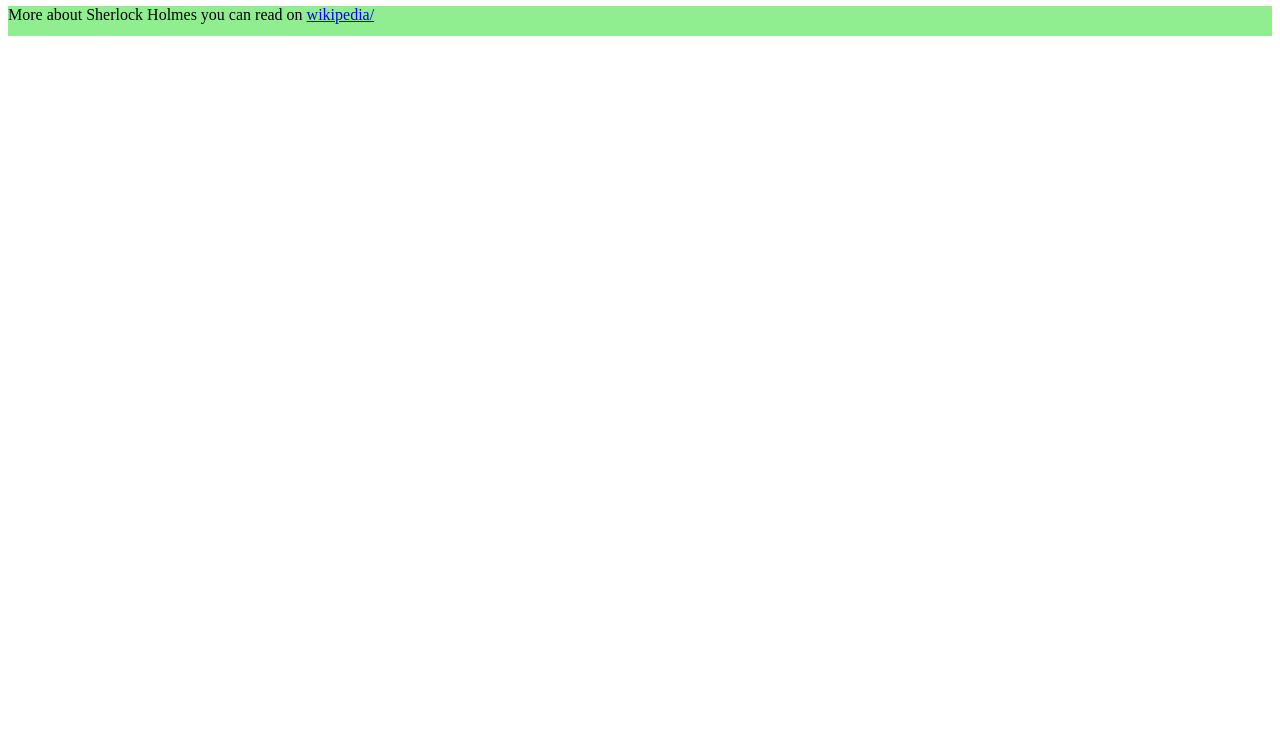
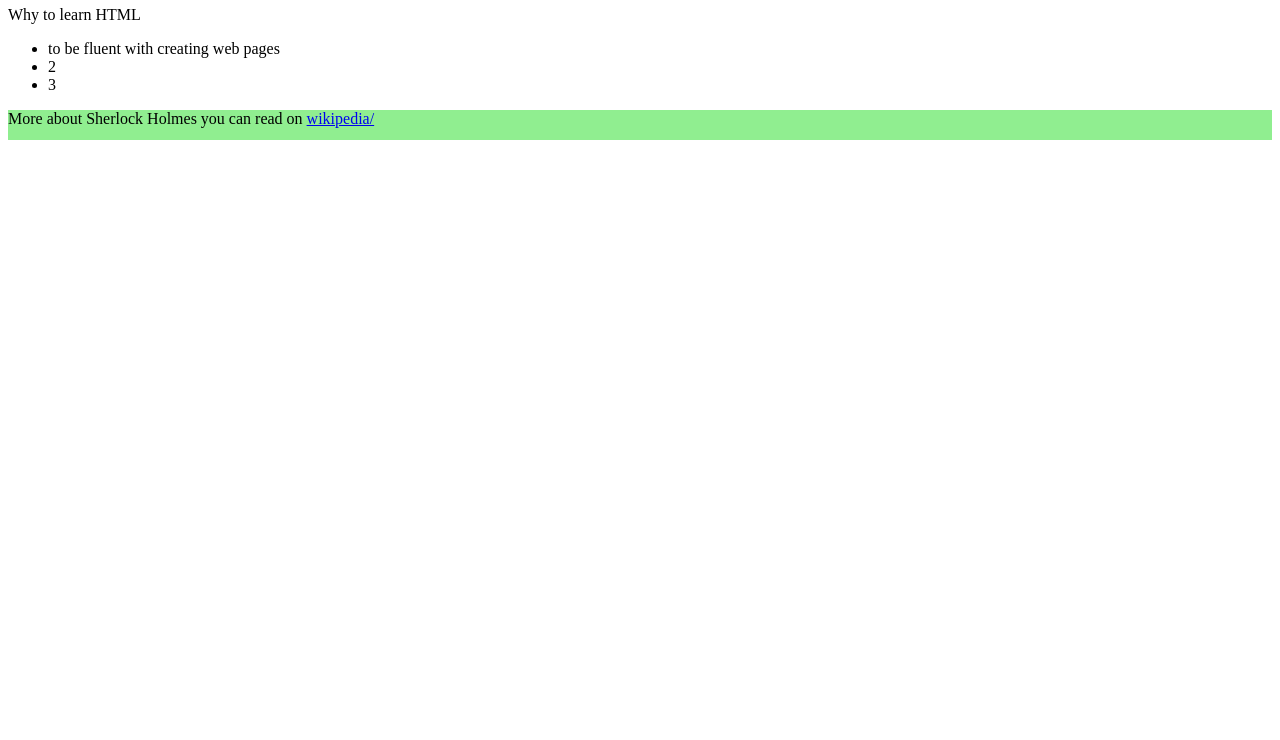
Before and after one commit to informatyczka/Lesson1, a plain HTML site: page index.html in a window 1280 px wide. Shown: the part 60-800 px from the top of the page. Drawn offline with Linux system fonts and the light colour scheme.

Commit message:
Add list to Index.html

```diff
--- a/index.html
+++ b/index.html
@@ -19,6 +19,15 @@
 </head>
 <body>
   <h1 id="title">Sherlock Holmes</h1>
+  <div>
+    Why to learn HTML
+    <ul>
+      <li>to be fluent with creating web pages</li>
+      <li>2</li>
+      <li>3</li>
+
+    </ul>
+  </div>
 
 
 </body>
```
